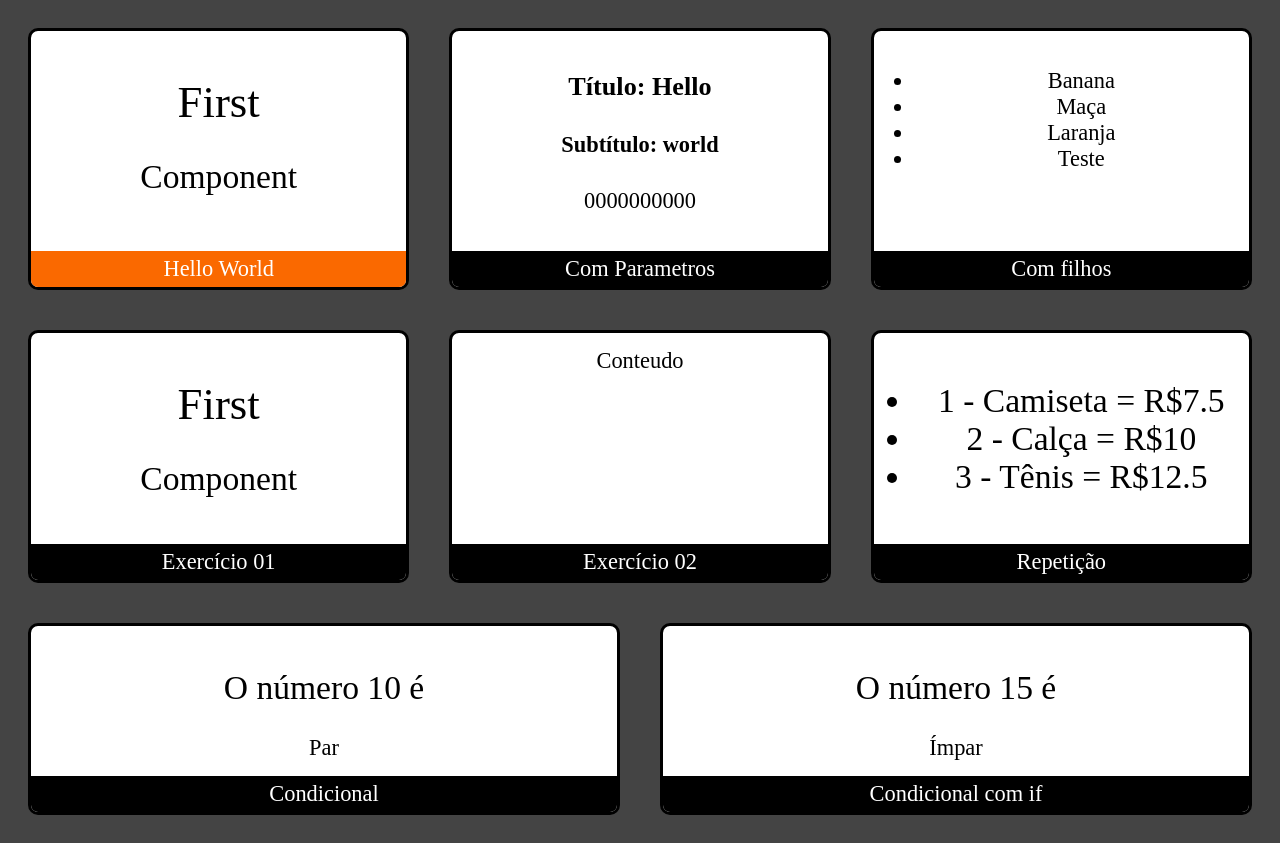
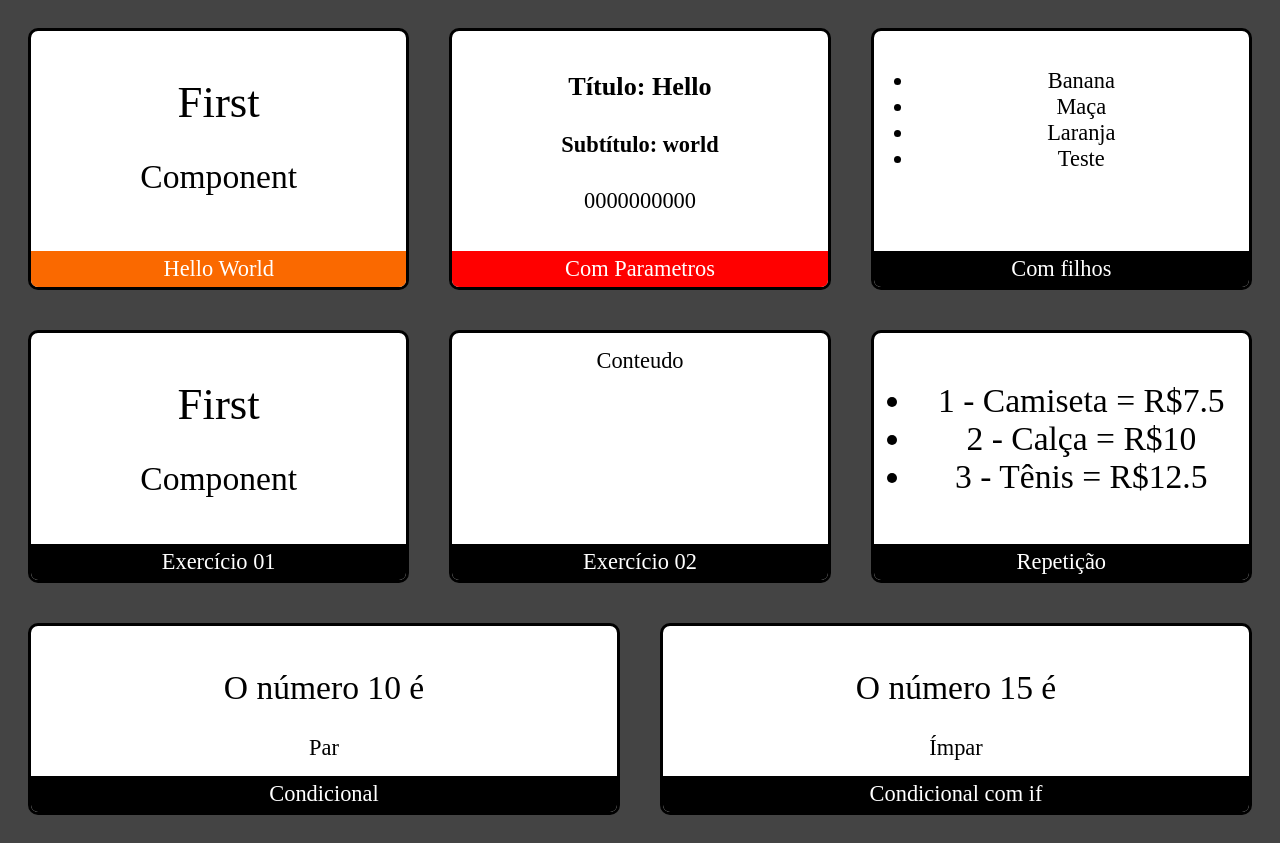
Before and after one commit to jpdev01/reactjs, a React (Create React App) app: page / in a window 1280 px wide. Built offline with nearby package versions, Linux system fonts and the light colour scheme.

Commit message:
background color dinamic

```diff
--- a/src/App.jsx
+++ b/src/App.jsx
@@ -17,7 +17,7 @@ export default props => (
         <Card title="Hello World" color="#FA6900">
             <FirstComponent></FirstComponent>
         </Card>
-        <Card title="Com Parametros">
+        <Card title="Com Parametros" color="#ff0000">
             <Parameters title="Hello"
                 subtitle="world"></Parameters>
         </Card>
--- a/src/components/card/Card.jsx
+++ b/src/components/card/Card.jsx
@@ -3,7 +3,7 @@ import './Card.css'
 
 export default props =>
     <div className="Card">
-        <div className="Content">
+        <div className="Content" style={{ borderColor: props.color || '#000' }}>
             {props.children}
         </div>
         <div className="Footer" style={{ backgroundColor: props.color || '#000' }}>
```
